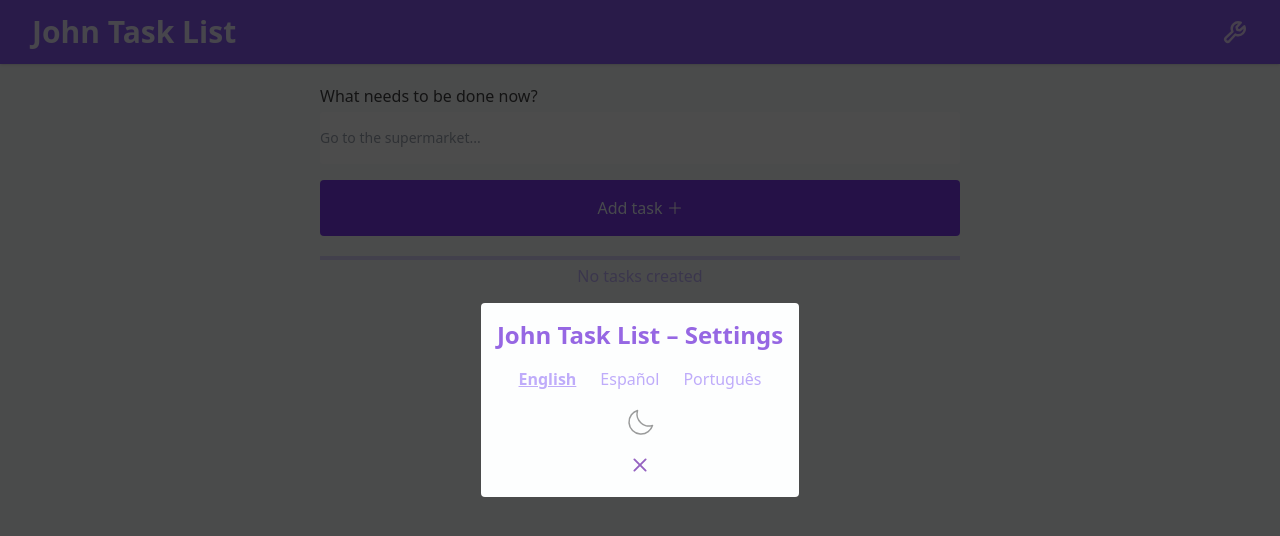
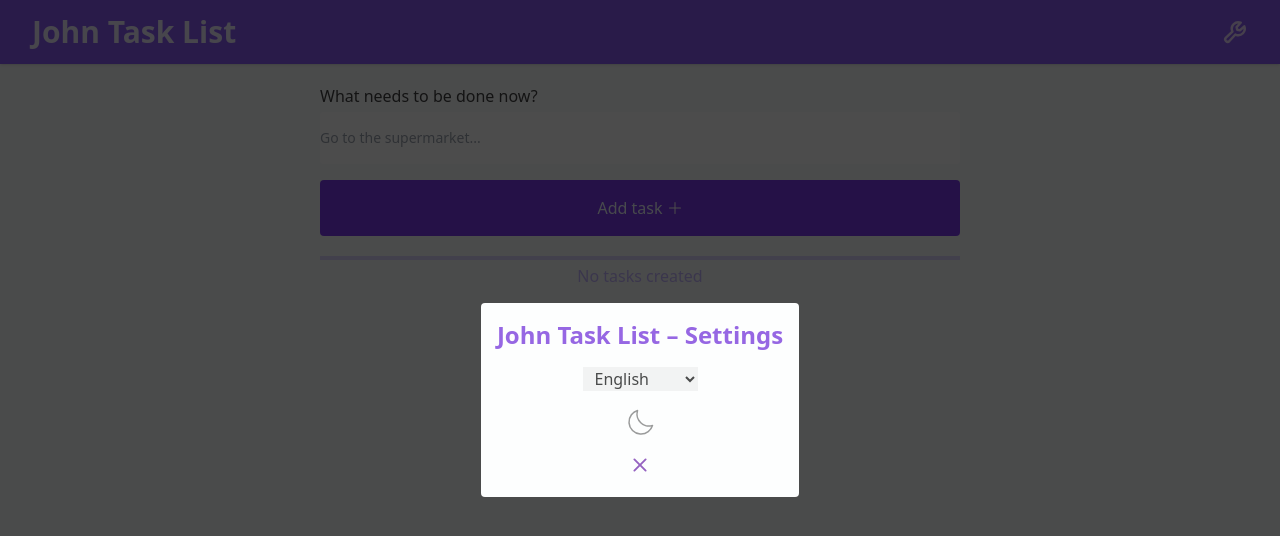
Before and after one commit to LucasAnselmoSilva12345/John-Task-List, a React (Vite) app: page / in a window 1280 px wide. Both pictures are taken after a click on the button "Open modal settings". Shown: the top 536 px of the page. Built offline with nearby package versions, Linux system fonts and the light colour scheme.

Commit message:
Feat: Select form to choice preference language
Issue: https://github.com/LucasAnselmoSilva12345/John-Task-List/issues/9

Signed-off-by: LucasAnselmoSilva12345 <lucasanselmodasilva02@gmail.com>

```diff
--- a/src/components/LanguageSwitcher/LanguageSwitcher.tsx
+++ b/src/components/LanguageSwitcher/LanguageSwitcher.tsx
@@ -23,31 +23,30 @@ const languagesOptions = [
 export function LanguageSwitcher({ className }: LanguageSwitcherProps) {
   const { i18n } = useTranslation();
 
+  const handleLanguageChange = (e: React.ChangeEvent<HTMLSelectElement>) => {
+    const selectedLanguage = e.target.value;
+    i18n.changeLanguage(selectedLanguage);
+  };
+
   return (
     <div
       className={twMerge('flex items-center justify-center gap-2', className)}
     >
-      {languagesOptions.map((languageOption) => (
-        <button
-          key={languageOption.value}
-          onClick={() => {
-            i18n.changeLanguage(languageOption.value);
-          }}
-          className="bg-none border-none px-2"
-        >
-          <span
-            style={{
-              fontWeight:
-                i18n.language === languageOption.value ? 'bold' : 'normal',
-              textDecoration:
-                i18n.language === languageOption.value ? 'underline' : 'none',
-            }}
-            className="text-violet-400 transition-all duration-200 hover:opacity-50"
-          >
+      <label htmlFor="languageSelect" className="sr-only">
+        Select Language
+      </label>
+      <select
+        id="languageSelect"
+        value={i18n.language}
+        onChange={handleLanguageChange}
+        className="bg-none border-none px-2"
+      >
+        {languagesOptions.map((languageOption) => (
+          <option key={languageOption.value} value={languageOption.value}>
             {languageOption.name}
-          </span>
-        </button>
-      ))}
+          </option>
+        ))}
+      </select>
     </div>
   );
 }
```
